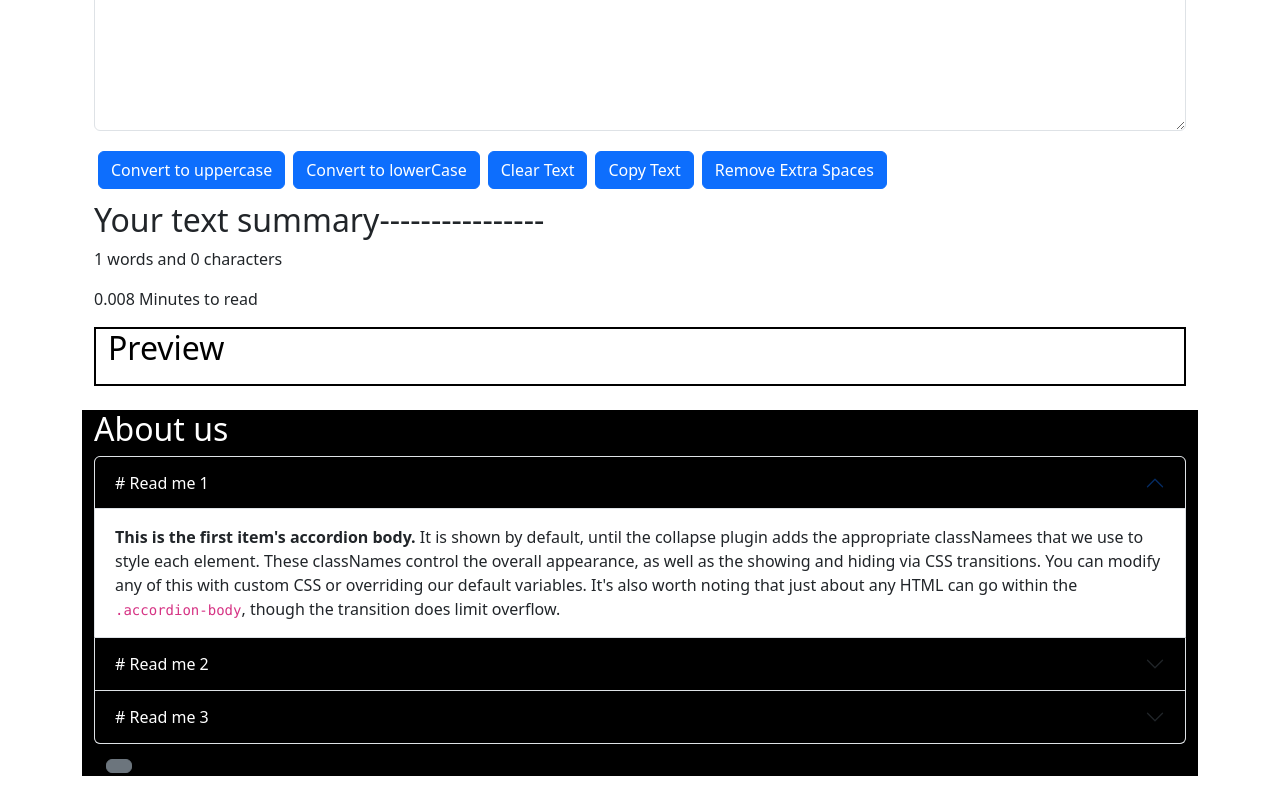
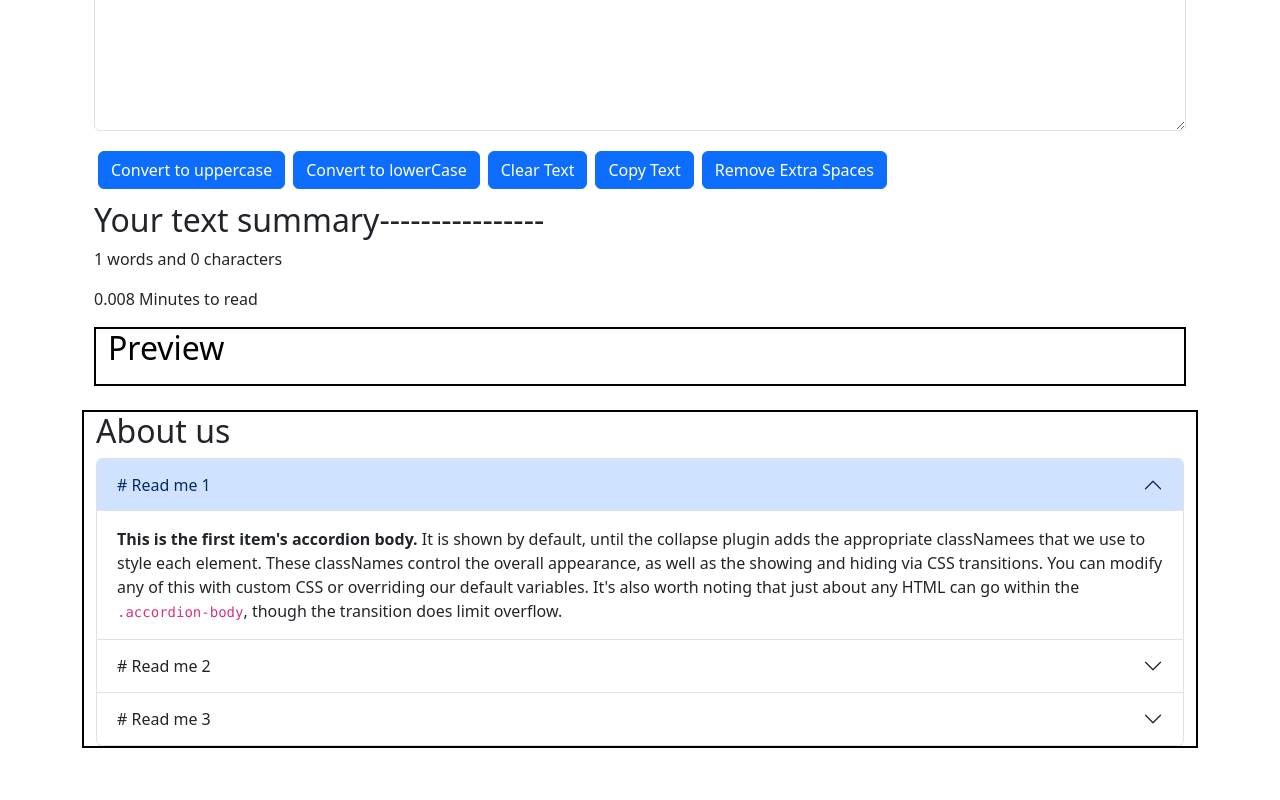
Before and after one commit to harshJyoriya1009/Word-Converter-React, a React (Create React App) app: page /about in a window 1280 px wide. Shown: the part 227-1027 px from the top of the page. After the commit the page ends 999 px from the top, so only its background shows below. Built offline with nearby package versions, Linux system fonts and the light colour scheme.

Commit message:
Again some new features

```diff
--- a/src/components/About.js
+++ b/src/components/About.js
@@ -2,30 +2,35 @@
 
 export default function About(props) {
 
-    const [myStyle, setmyStyle] = useState({
-        backgroundColor: 'black',
-        color: "white"
-    })
-    const[btntext, setBtnText ]= useState(" ")
+//     const [myStyle, setmyStyle] = useState({
+//         backgroundColor: 'black',
+//         color: "white"
+//     })
+//     const[btntext, setBtnText ]= useState(" ")
 
-  const toggleStyle=()=>{
-        if(myStyle.color === 'black'){
-            setmyStyle({
-                backgroundColor: 'black',
-                color: "white",
-                border: "2px solid white"
-            })
-            setBtnText("Enable bright mode")
-        }
-        else{
-            setmyStyle({
-                backgroundColor: 'white',
-                color: "black",
-                border: "2px solid black"
-            })
-            setBtnText("Enable dark mode")
-        }
-    }
+//   const toggleStyle=()=>{
+//         if(myStyle.color === 'black'){
+//             setmyStyle({
+//                 backgroundColor: 'black',
+//                 color: "white",
+//                 border: "2px solid white"
+//             })
+//             setBtnText("Enable bright mode")
+//         }
+//         else{
+//             setmyStyle({
+//                 backgroundColor: 'white',
+//                 color: "black",
+//                 border: "2px solid black"
+//             })
+//             setBtnText("Enable dark mode")
+//         }
+//     }
+const myStyle={
+    border: "2px solid black",
+    bacgroundColor: "black"
+
+}
 
   return (
     <div className="container" style={myStyle}>
@@ -33,7 +38,7 @@
             <div className="accordion" id="accordionExample">
         <div className="accordion-item">
             <h2 className="accordion-header" id="headingOne">
-            <button className="accordion-button" type="button" data-bs-toggle="collapse" style={myStyle} data-bs-target="#collapseOne" aria-expanded="true" aria-controls="collapseOne">
+            <button className="accordion-button" type="button" data-bs-toggle="collapse"  data-bs-target="#collapseOne" aria-expanded="true" aria-controls="collapseOne">
                {props.subHeading1}
             </button>
             </h2>
@@ -45,7 +50,7 @@
         </div>
         <div className="accordion-item">
             <h2 className="accordion-header" id="headingTwo">
-            <button className="accordion-button collapsed" type="button" data-bs-toggle="collapse" style={myStyle} data-bs-target="#collapseTwo" aria-expanded="false" aria-controls="collapseTwo">
+            <button className="accordion-button collapsed" type="button" data-bs-toggle="collapse"  data-bs-target="#collapseTwo" aria-expanded="false" aria-controls="collapseTwo">
             {props.subHeading2}
             </button>
             </h2>
@@ -57,7 +62,7 @@
         </div>
         <div className="accordion-item">
             <h2 className="accordion-header" id="headingThree">
-            <button className="accordion-button collapsed" type="button" data-bs-toggle="collapse" style={myStyle} data-bs-target="#collapseThree" aria-expanded="false" aria-controls="collapseThree">
+            <button className="accordion-button collapsed" type="button" data-bs-toggle="collapse"  data-bs-target="#collapseThree" aria-expanded="false" aria-controls="collapseThree">
             {props.subHeading3}
             </button>
             </h2>
@@ -68,9 +73,9 @@
             </div>
         </div>
         </div>
-        <div className="container my-2">
+        {/* <div className="container my-2">
         <button onClick={toggleStyle} type="button"  className="btn btn-secondary" >{btntext}</button>
-        </div>
+        </div> */}
     </div>
   )
 }
```
